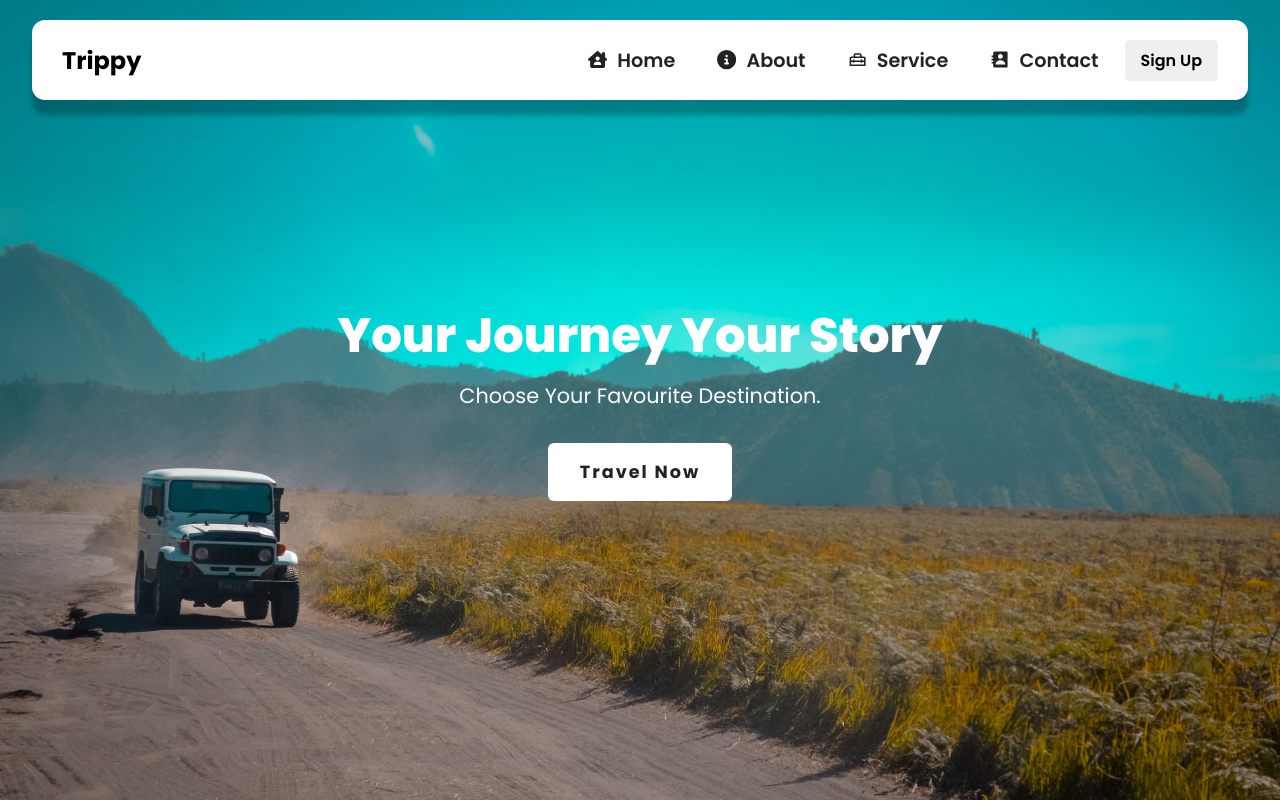
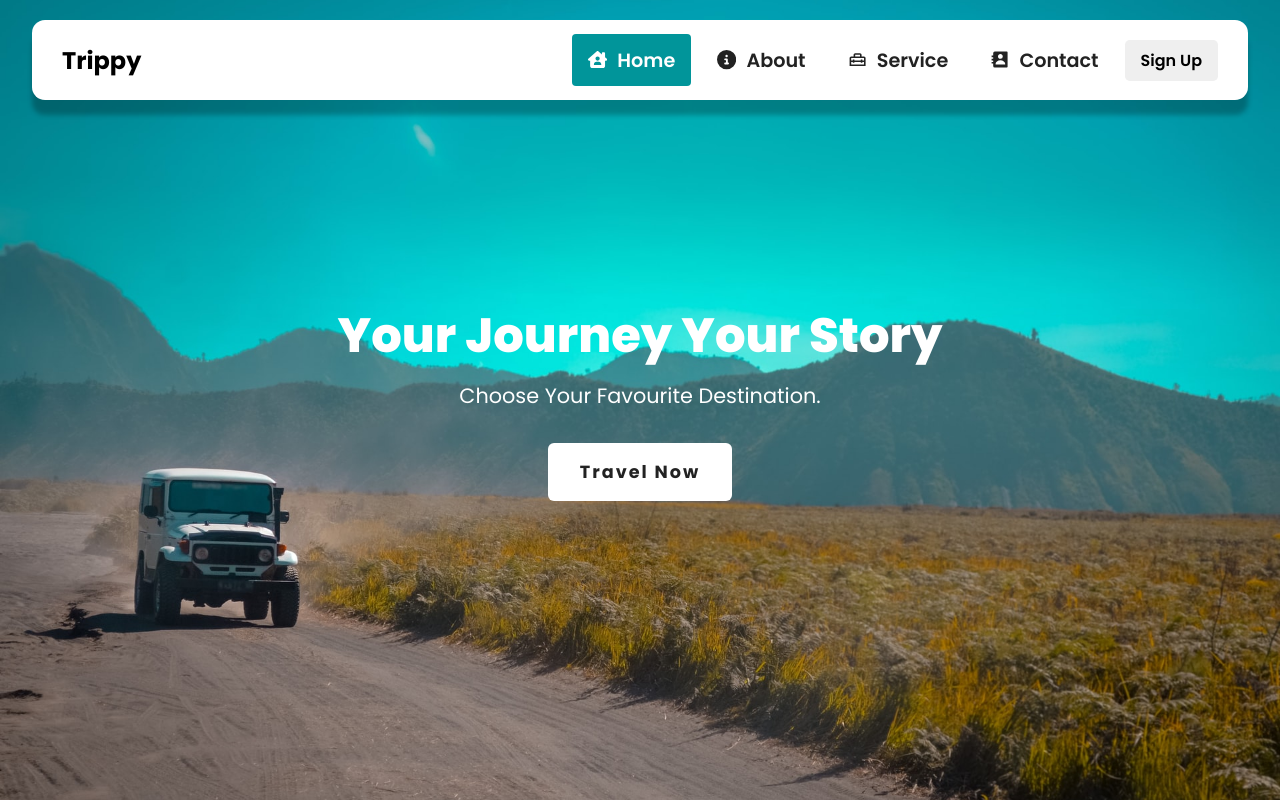
Before and after one commit to nagham-aljawish/Trippy, a React (Vite) app: page / in a window 1280 px wide. Shown: the top 802 px of the page. Built offline with nearby package versions, Linux system fonts and the light colour scheme.

Commit message:
show navbar active

```diff
--- a/src/components/NavBar/NavBar.css
+++ b/src/components/NavBar/NavBar.css
@@ -35,7 +35,8 @@ nav{
             gap: 10px;
             cursor: pointer;
             text-decoration: none;
-            &:hover{
+
+            &:hover, &.active {
                 background-color: #01959a;
                 color: #fff;
             }
--- a/src/components/NavBar/NavBar.jsx
+++ b/src/components/NavBar/NavBar.jsx
@@ -1,4 +1,4 @@
-import { Link } from "react-router-dom"
+import {  NavLink } from "react-router-dom"
 import "./NavBar.css"
 const NavBar = ({logo , items , btn}) => {
   return (
@@ -8,7 +8,16 @@ const NavBar = ({logo , items , btn}) => {
         <ul>
             {items?.map((item , index) => {
                 return(
-                    <li key={index}><Link to={item?.url}>{item?.icon} {item?.content}</Link></li>
+                    <li key={index}>
+                        <NavLink
+                            to={item?.url}
+                            className={({isActive}) =>
+                                isActive ? 'active' : ""
+                            }
+                            >
+                                {item?.icon} {item?.content}
+                        </NavLink>
+                    </li>
                 )
             })}
         </ul>
```
